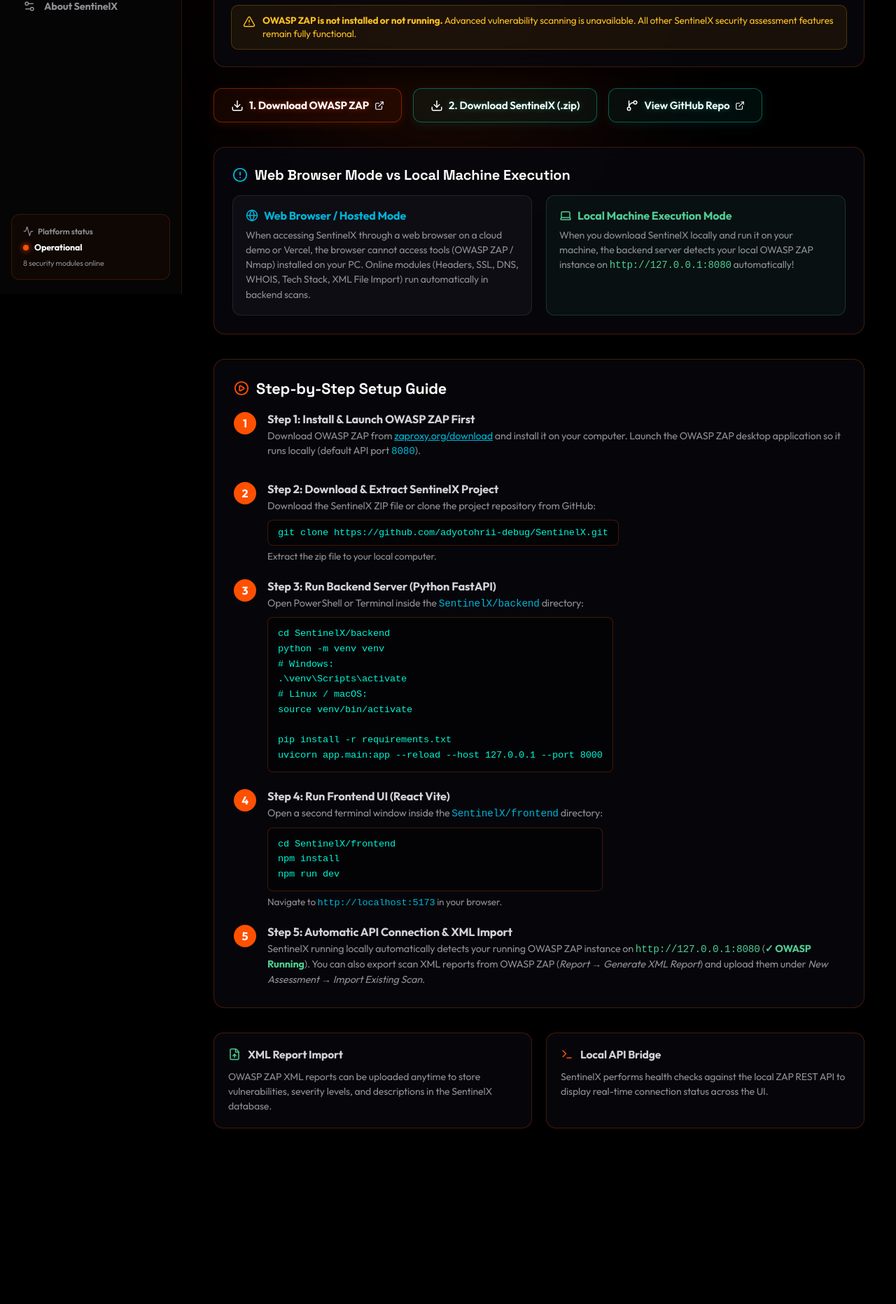
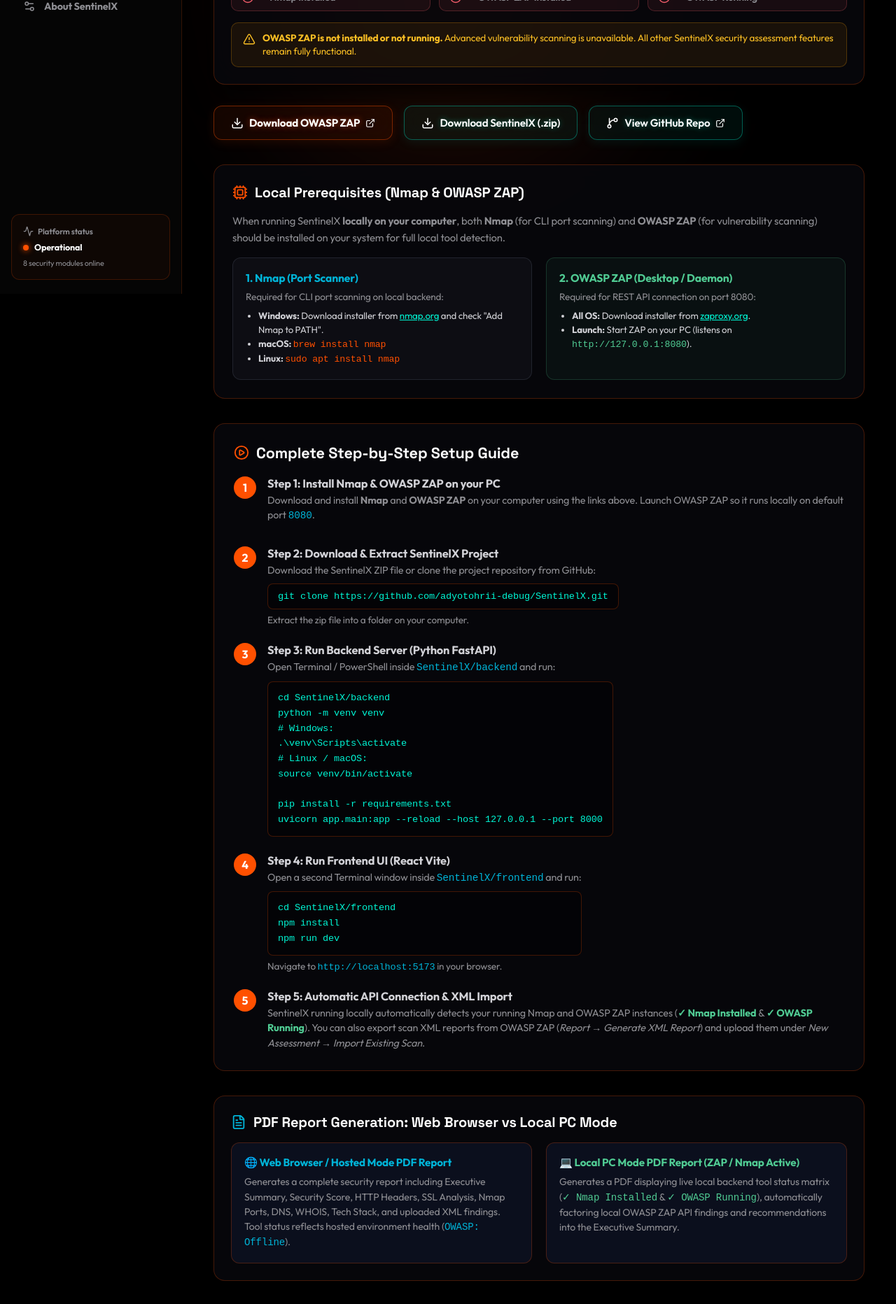
Before and after one commit to adyotohrii-debug/SentinelX, a React (Vite) app in the folder frontend/: page /owasp-setup in a window 1280 px wide. Shown: the part 380-2244 px from the top of the page at 70% size. Before the commit the page ends 2043 px from the top, so only its background shows below. Built offline with nearby package versions, Linux system fonts and the light colour scheme; no server answers.

Commit message:
........

```diff
--- a/frontend/src/pages/Assessment.jsx
+++ b/frontend/src/pages/Assessment.jsx
@@ -1,10 +1,12 @@
 import { useState, useEffect } from "react";
+import { Link } from "react-router-dom";
 import api from "../services/api";
 import html2pdf from "html2pdf.js";
 
 import PDFReport from "../components/PDFReport";
 import MainLayout from "../layouts/MainLayout";
 import "../styles/assessment.css";
+
 
 export default function Assessment() {
     const API = import.meta.env.VITE_API_URL || "http://127.0.0.1:8000";
@@ -345,7 +347,13 @@
 
                     </p>
 
+                    <div style={{ marginTop: "16px", padding: "12px 18px", background: "rgba(157, 78, 221, 0.08)", border: "1px solid rgba(157, 78, 221, 0.25)", borderRadius: "12px", display: "inline-flex", alignItems: "center", gap: "10px", fontSize: "0.88rem", color: "var(--text-main)", textAlign: "left" }}>
+                        <span>💡 Want to connect local OWASP ZAP or view local execution guide?</span>
+                        <Link to="/owasp-setup" style={{ color: "var(--neon-purple)", fontWeight: "700", textDecoration: "underline", whiteSpace: "nowrap" }}>Refer to OWASP Setup Guide →</Link>
+                    </div>
+
                 </section>
+
 
                 <div className="assessment-grid">
 
--- a/frontend/src/pages/OwaspSetup.jsx
+++ b/frontend/src/pages/OwaspSetup.jsx
@@ -1,4 +1,4 @@
-import { Download, ExternalLink, GitBranch, Shield, Terminal, CheckCircle2, AlertCircle, PlayCircle, FileUp, Globe, Laptop } from "lucide-react";
+import { Download, ExternalLink, GitBranch, Shield, Terminal, CheckCircle2, AlertCircle, PlayCircle, FileUp, Globe, Laptop, Cpu, FileText } from "lucide-react";
 import MainLayout from "../layouts/MainLayout";
 import ToolStatusCard from "../components/ToolStatusCard";
 
@@ -22,10 +22,10 @@
               margin: "8px 0 10px 0",
             }}
           >
-            OWASP ZAP & SentinelX Local Setup Guide
+            OWASP ZAP & Local Environment Setup Guide
           </h1>
           <p style={{ color: "var(--text-muted)", fontSize: "0.98rem", lineHeight: "1.6" }}>
-            Step-by-step guide to installing OWASP ZAP, downloading SentinelX, running the project locally, and connecting scanner integrations.
+            Complete step-by-step guide to installing local security tools (Nmap & OWASP ZAP), downloading SentinelX, running the project locally, and connecting scanner integrations.
           </p>
         </div>
 
@@ -59,7 +59,7 @@
               textDecoration: "none",
             }}
           >
-            <Download size={18} /> 1. Download OWASP ZAP <ExternalLink size={14} />
+            <Download size={18} /> Download OWASP ZAP <ExternalLink size={14} />
           </a>
 
           <a
@@ -81,7 +81,7 @@
               color: "var(--text-main)",
             }}
           >
-            <Download size={18} /> 2. Download SentinelX (.zip)
+            <Download size={18} /> Download SentinelX (.zip)
           </a>
 
           <a
@@ -107,7 +107,7 @@
           </a>
         </div>
 
-        {/* Web Browser vs Local Backend Execution Note */}
+        {/* Local Tool Requirement Note */}
         <div
           style={{
             background: "var(--panel-glass)",
@@ -130,31 +130,43 @@
               gap: "10px",
             }}
           >
-            <AlertCircle size={22} color="var(--neon-blue)" /> Web Browser Mode vs Local Machine Execution
+            <Cpu size={22} color="var(--neon-purple)" /> Local Prerequisites (Nmap & OWASP ZAP)
           </h2>
+          <p style={{ color: "var(--text-muted)", fontSize: "0.93rem", lineHeight: "1.6", margin: "0 0 16px 0" }}>
+            When running SentinelX <strong>locally on your computer</strong>, both <strong>Nmap</strong> (for CLI port scanning) and <strong>OWASP ZAP</strong> (for vulnerability scanning) should be installed on your system for full local tool detection.
+          </p>
 
           <div style={{ display: "grid", gridTemplateColumns: "repeat(auto-fit, minmax(280px, 1fr))", gap: "20px" }}>
             <div style={{ background: "rgba(148, 163, 184, 0.05)", border: "1px solid rgba(148, 163, 184, 0.15)", borderRadius: "12px", padding: "18px" }}>
-              <div style={{ display: "flex", alignItems: "center", gap: "8px", color: "var(--neon-blue)", fontWeight: "700", marginBottom: "8px" }}>
-                <Globe size={18} /> Web Browser / Hosted Mode
-              </div>
-              <p style={{ color: "var(--text-muted)", fontSize: "0.88rem", margin: 0, lineHeight: "1.5" }}>
-                When accessing SentinelX through a web browser on a cloud demo or Vercel, the browser cannot access tools (OWASP ZAP / Nmap) installed on your PC. Online modules (Headers, SSL, DNS, WHOIS, Tech Stack, XML File Import) run automatically in backend scans.
+              <strong style={{ color: "var(--neon-blue)", fontSize: "0.98rem", display: "block", marginBottom: "8px" }}>
+                1. Nmap (Port Scanner)
+              </strong>
+              <p style={{ color: "var(--text-muted)", fontSize: "0.85rem", margin: "0 0 8px 0", lineHeight: "1.4" }}>
+                Required for CLI port scanning on local backend:
               </p>
+              <ul style={{ margin: 0, paddingLeft: "18px", color: "var(--text-main)", fontSize: "0.83rem", lineHeight: "1.5" }}>
+                <li><b>Windows:</b> Download installer from <a href="https://nmap.org/download.html" target="_blank" rel="noreferrer" style={{ color: "var(--neon-teal)" }}>nmap.org</a> and check "Add Nmap to PATH".</li>
+                <li><b>macOS:</b> <code style={{ color: "var(--neon-purple)" }}>brew install nmap</code></li>
+                <li><b>Linux:</b> <code style={{ color: "var(--neon-purple)" }}>sudo apt install nmap</code></li>
+              </ul>
             </div>
 
             <div style={{ background: "rgba(80, 203, 147, 0.05)", border: "1px solid rgba(80, 203, 147, 0.2)", borderRadius: "12px", padding: "18px" }}>
-              <div style={{ display: "flex", alignItems: "center", gap: "8px", color: "#50cb93", fontWeight: "700", marginBottom: "8px" }}>
-                <Laptop size={18} /> Local Machine Execution Mode
-              </div>
-              <p style={{ color: "var(--text-muted)", fontSize: "0.88rem", margin: 0, lineHeight: "1.5" }}>
-                When you download SentinelX locally and run it on your machine, the backend server detects your local OWASP ZAP instance on <code style={{ color: "#50cb93" }}>http://127.0.0.1:8080</code> automatically!
+              <strong style={{ color: "#50cb93", fontSize: "0.98rem", display: "block", marginBottom: "8px" }}>
+                2. OWASP ZAP (Desktop / Daemon)
+              </strong>
+              <p style={{ color: "var(--text-muted)", fontSize: "0.85rem", margin: "0 0 8px 0", lineHeight: "1.4" }}>
+                Required for REST API connection on port 8080:
               </p>
+              <ul style={{ margin: 0, paddingLeft: "18px", color: "var(--text-main)", fontSize: "0.83rem", lineHeight: "1.5" }}>
+                <li><b>All OS:</b> Download installer from <a href="https://www.zaproxy.org/download/" target="_blank" rel="noreferrer" style={{ color: "var(--neon-teal)" }}>zaproxy.org</a>.</li>
+                <li><b>Launch:</b> Start ZAP on your PC (listens on <code style={{ color: "#50cb93" }}>http://127.0.0.1:8080</code>).</li>
+              </ul>
             </div>
           </div>
         </div>
 
-        {/* Ordered Step-by-Step Instructions */}
+        {/* Step-by-Step Local Setup Instructions */}
         <div
           style={{
             background: "var(--panel-glass)",
@@ -176,25 +188,25 @@
               gap: "10px",
             }}
           >
-            <PlayCircle size={22} color="var(--neon-purple)" /> Step-by-Step Setup Guide
+            <PlayCircle size={22} color="var(--neon-purple)" /> Complete Step-by-Step Setup Guide
           </h2>
 
           <div style={{ display: "grid", gap: "24px" }}>
 
-            {/* Step 1: Install OWASP ZAP First */}
+            {/* Step 1 */}
             <div style={{ display: "flex", gap: "16px", alignItems: "flex-start" }}>
               <span style={{ width: "32px", height: "32px", borderRadius: "50%", background: "var(--neon-purple)", color: "#fff", display: "grid", placeItems: "center", fontWeight: "700", flexShrink: 0 }}>
                 1
               </span>
               <div>
-                <strong style={{ fontSize: "1.02rem", color: "var(--text-main)" }}>Step 1: Install & Launch OWASP ZAP First</strong>
+                <strong style={{ fontSize: "1.02rem", color: "var(--text-main)" }}>Step 1: Install Nmap & OWASP ZAP on your PC</strong>
                 <p style={{ color: "var(--text-muted)", fontSize: "0.9rem", margin: "4px 0 8px 0", lineHeight: "1.5" }}>
-                  Download OWASP ZAP from <a href="https://www.zaproxy.org/download/" target="_blank" rel="noopener noreferrer" style={{ color: "var(--neon-blue)", textDecoration: "underline" }}>zaproxy.org/download</a> and install it on your computer. Launch the OWASP ZAP desktop application so it runs locally (default API port <code style={{ color: "var(--neon-blue)" }}>8080</code>).
+                  Download and install <b>Nmap</b> and <b>OWASP ZAP</b> on your computer using the links above. Launch OWASP ZAP so it runs locally on default port <code style={{ color: "var(--neon-blue)" }}>8080</code>.
                 </p>
               </div>
             </div>
 
-            {/* Step 2: Download SentinelX Project */}
+            {/* Step 2 */}
             <div style={{ display: "flex", gap: "16px", alignItems: "flex-start" }}>
               <span style={{ width: "32px", height: "32px", borderRadius: "50%", background: "var(--neon-purple)", color: "#fff", display: "grid", placeItems: "center", fontWeight: "700", flexShrink: 0 }}>
                 2
@@ -208,12 +220,12 @@
                   git clone https://github.com/adyotohrii-debug/SentinelX.git
                 </div>
                 <p style={{ color: "var(--text-muted)", fontSize: "0.85rem", margin: "6px 0 0 0" }}>
-                  Extract the zip file to your local computer.
+                  Extract the zip file into a folder on your computer.
                 </p>
               </div>
             </div>
 
-            {/* Step 3: Start Python Backend */}
+            {/* Step 3 */}
             <div style={{ display: "flex", gap: "16px", alignItems: "flex-start" }}>
               <span style={{ width: "32px", height: "32px", borderRadius: "50%", background: "var(--neon-purple)", color: "#fff", display: "grid", placeItems: "center", fontWeight: "700", flexShrink: 0 }}>
                 3
@@ -221,7 +233,7 @@
               <div>
                 <strong style={{ fontSize: "1.02rem", color: "var(--text-main)" }}>Step 3: Run Backend Server (Python FastAPI)</strong>
                 <p style={{ color: "var(--text-muted)", fontSize: "0.9rem", margin: "4px 0 8px 0", lineHeight: "1.5" }}>
-                  Open PowerShell or Terminal inside the <code style={{ color: "var(--neon-blue)" }}>SentinelX/backend</code> directory:
+                  Open Terminal / PowerShell inside <code style={{ color: "var(--neon-blue)" }}>SentinelX/backend</code> and run:
                 </p>
                 <div style={{ background: "rgba(0,0,0,0.4)", padding: "12px 14px", borderRadius: "8px", border: "1px solid var(--border-glass)", fontFamily: "monospace", fontSize: "0.85rem", color: "var(--neon-teal)", lineHeight: "1.6" }}>
                   cd SentinelX/backend<br />
@@ -236,7 +248,7 @@
               </div>
             </div>
 
-            {/* Step 4: Start React Frontend */}
+            {/* Step 4 */}
             <div style={{ display: "flex", gap: "16px", alignItems: "flex-start" }}>
               <span style={{ width: "32px", height: "32px", borderRadius: "50%", background: "var(--neon-purple)", color: "#fff", display: "grid", placeItems: "center", fontWeight: "700", flexShrink: 0 }}>
                 4
@@ -244,7 +256,7 @@
               <div>
                 <strong style={{ fontSize: "1.02rem", color: "var(--text-main)" }}>Step 4: Run Frontend UI (React Vite)</strong>
                 <p style={{ color: "var(--text-muted)", fontSize: "0.9rem", margin: "4px 0 8px 0", lineHeight: "1.5" }}>
-                  Open a second terminal window inside the <code style={{ color: "var(--neon-blue)" }}>SentinelX/frontend</code> directory:
+                  Open a second Terminal window inside <code style={{ color: "var(--neon-blue)" }}>SentinelX/frontend</code> and run:
                 </p>
                 <div style={{ background: "rgba(0,0,0,0.4)", padding: "12px 14px", borderRadius: "8px", border: "1px solid var(--border-glass)", fontFamily: "monospace", fontSize: "0.85rem", color: "var(--neon-teal)", lineHeight: "1.6" }}>
                   cd SentinelX/frontend<br />
@@ -257,7 +269,7 @@
               </div>
             </div>
 
-            {/* Step 5: Full Local Connection & XML Import */}
+            {/* Step 5 */}
             <div style={{ display: "flex", gap: "16px", alignItems: "flex-start" }}>
               <span style={{ width: "32px", height: "32px", borderRadius: "50%", background: "var(--neon-purple)", color: "#fff", display: "grid", placeItems: "center", fontWeight: "700", flexShrink: 0 }}>
                 5
@@ -265,9 +277,55 @@
               <div>
                 <strong style={{ fontSize: "1.02rem", color: "var(--text-main)" }}>Step 5: Automatic API Connection & XML Import</strong>
                 <p style={{ color: "var(--text-muted)", fontSize: "0.9rem", margin: "4px 0 0 0", lineHeight: "1.5" }}>
-                  SentinelX running locally automatically detects your running OWASP ZAP instance on <code style={{ color: "#50cb93" }}>http://127.0.0.1:8080</code> (<strong style={{ color: "#50cb93" }}>✓ OWASP Running</strong>). You can also export scan XML reports from OWASP ZAP (<i>Report → Generate XML Report</i>) and upload them under <i>New Assessment → Import Existing Scan</i>.
+                  SentinelX running locally automatically detects your running Nmap and OWASP ZAP instances (<strong style={{ color: "#50cb93" }}>✓ Nmap Installed</strong> & <strong style={{ color: "#50cb93" }}>✓ OWASP Running</strong>). You can also export scan XML reports from OWASP ZAP (<i>Report → Generate XML Report</i>) and upload them under <i>New Assessment → Import Existing Scan</i>.
                 </p>
               </div>
+            </div>
+          </div>
+        </div>
+
+        {/* PDF Report Comparison Card */}
+        <div
+          style={{
+            background: "var(--panel-glass)",
+            border: "1px solid var(--border-glass)",
+            padding: "24px",
+            borderRadius: "16px",
+            marginBottom: "35px",
+          }}
+        >
+          <h2
+            style={{
+              fontFamily: "var(--font-display)",
+              fontSize: "1.25rem",
+              fontWeight: "700",
+              marginBottom: "16px",
+              color: "var(--text-highlight)",
+              display: "flex",
+              alignItems: "center",
+              gap: "10px",
+            }}
+          >
+            <FileText size={22} color="var(--neon-blue)" /> PDF Report Generation: Web Browser vs Local PC Mode
+          </h2>
+
+          <div style={{ display: "grid", gridTemplateColumns: "repeat(auto-fit, minmax(280px, 1fr))", gap: "20px" }}>
+            <div style={{ background: "rgba(15, 23, 42, 0.6)", padding: "18px", borderRadius: "12px", border: "1px solid var(--border-glass)" }}>
+              <strong style={{ color: "var(--neon-blue)", fontSize: "0.95rem", display: "block", marginBottom: "8px" }}>
+                🌐 Web Browser / Hosted Mode PDF Report
+              </strong>
+              <p style={{ color: "var(--text-muted)", fontSize: "0.88rem", margin: 0, lineHeight: "1.5" }}>
+                Generates a complete security report including Executive Summary, Security Score, HTTP Headers, SSL Analysis, Nmap Ports, DNS, WHOIS, Tech Stack, and uploaded XML findings. Tool status reflects hosted environment health (<code style={{ color: "var(--neon-blue)" }}>OWASP: Offline</code>).
+              </p>
+            </div>
+
+            <div style={{ background: "rgba(15, 23, 42, 0.6)", padding: "18px", borderRadius: "12px", border: "1px solid var(--border-glass)" }}>
+              <strong style={{ color: "#50cb93", fontSize: "0.95rem", display: "block", marginBottom: "8px" }}>
+                💻 Local PC Mode PDF Report (ZAP / Nmap Active)
+              </strong>
+              <p style={{ color: "var(--text-muted)", fontSize: "0.88rem", margin: 0, lineHeight: "1.5" }}>
+                Generates a PDF displaying live local backend tool status matrix (<code style={{ color: "#50cb93" }}>✓ Nmap Installed</code> & <code style={{ color: "#50cb93" }}>✓ OWASP Running</code>), automatically factoring local OWASP ZAP API findings and recommendations into the Executive Summary.
+              </p>
             </div>
           </div>
         </div>
```
